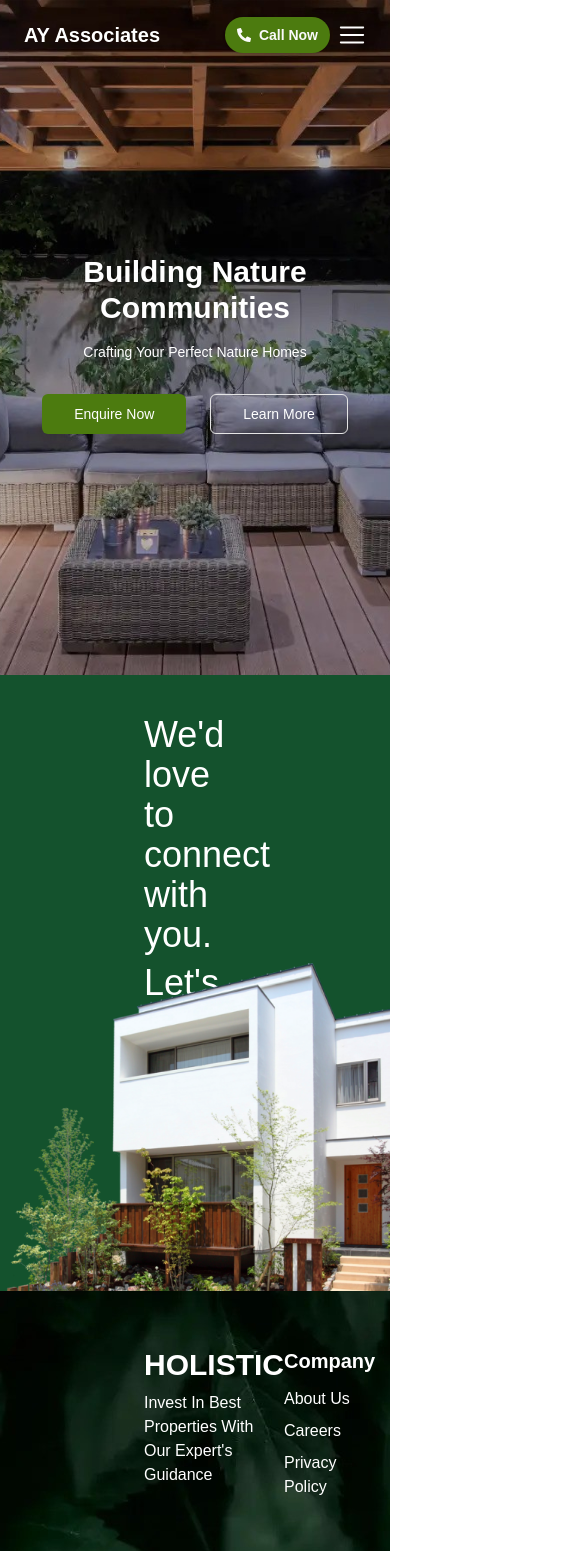
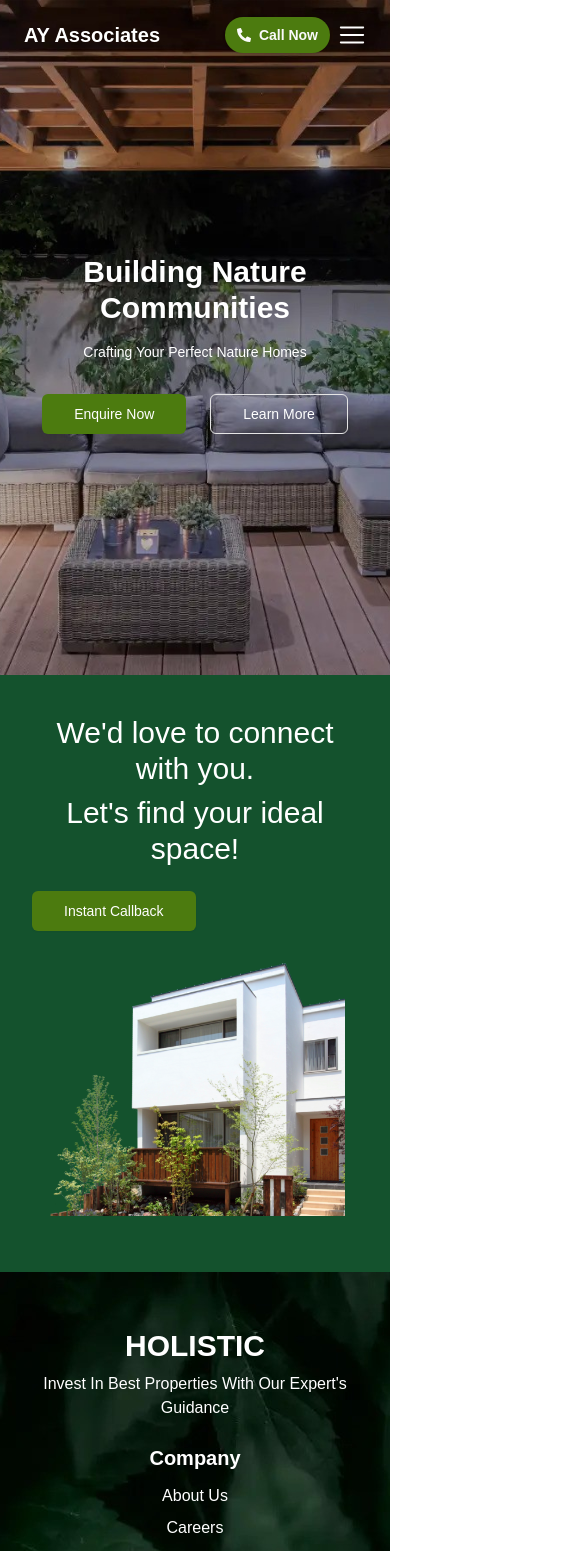
Before and after one commit to dev-kingz/ayassociates, a Next.js app: page / in a window 390 px wide. Shown: the top 1551 px of the page, 585 px wide, since content can reach past the window. Built offline with nearby package versions, Linux system fonts and the light colour scheme.

Commit message:
refactor: Update footer styling

```diff
--- a/src/components/Footer/index.tsx
+++ b/src/components/Footer/index.tsx
@@ -6,13 +6,13 @@ import SocialIcons from "../Icons/SocialIcons";
 export function Footer() {
   return (
     <footer className="Footer flex w-full flex-col bg-neutral-950 text-white">
-      <section className="TopSection relative flex flex-col md:flex-row md:justify-between md:items-center py-10 px-36 bg-primary">
-        <div className="flex flex-col self-stretch gap-12">
-          <div className="TopSectionText flex flex-col gap-2">
-            <h1 className="text-4xl font-medium">
+      <section className="TopSection relative flex flex-col md:flex-row md:justify-between md:items-center py-10 px-8 sm:px-36 bg-primary">
+        <div className="flex flex-col self-stretch gap-6 md:gap-12">
+          <div className="TopSectionText flex flex-col gap-2 text-center md:text-left">
+            <h1 className="text-3xl md:text-4xl font-medium">
               We&apos;d love to connect with you.
             </h1>
-            <h1 className="text-4xl font-medium">
+            <h1 className="text-3xl md:text-4xl font-medium">
               Let&apos;s find your ideal space!
             </h1>
           </div>
@@ -20,13 +20,13 @@ export function Footer() {
             <Button
               variant="secondary"
               size="lg"
-              className="bg-secondary text-white hover:text-lime-800"
+              className="bg-secondary text-white hover:text-lime-800 mx-auto md:mx-0"
             >
               Instant Callback
             </Button>
           </Link>
         </div>
-        <div className="self-stretch">
+        <div className="hidden md:block">
           <Image
             width={"500"}
             height={"500"}
@@ -35,10 +35,18 @@ export function Footer() {
             className="absolute right-0 bottom-0"
           />
         </div>
+        <div className="md:hidden flex justify-center py-4">
+        <Image
+          width={"300"}
+          height={"300"}
+          src="/gallery/images/footer-house-image.png"
+          alt="House"
+        />
+      </div>
       </section>
-      <section className="BottomSection flex md:flex-col md:justify-around bg-footer py-10 px-36">
-        <div className="Content py-4 flex flex-row justify-between">
-          <div className="Logo&Text mb-6 md:mb-0">
+      <section className="BottomSection flex flex-col md:justify-around bg-footer py-10 px-8 sm:px-36">
+        <div className="Content py-4 flex flex-col sm:flex-row justify-between">
+          <div className="Logo&Text mb-6 md:mb-0 text-center md:text-left">
             <Link href="/">
               <h1 className="text-3xl font-bold text-white">HOLISTIC</h1>
             </Link>
@@ -46,8 +54,8 @@ export function Footer() {
               Invest In Best Properties With Our Expert&apos;s Guidance
             </p>
           </div>
-          <div className="QuickLinks flex flex-row gap-24">
-            <div className="flex flex-col mb-6 md:mb-0">
+          <div className="QuickLinks flex flex-col sm:flex-row gap-8 sm:gap-24 text-center md:text-left">
+            <div className="flex flex-col mb-6 md:mb-0 items-center sm:items-start">
               <h2 className="text-xl font-semibold mb-3">Company</h2>
               <nav className="flex flex-col space-y-2">
                 <Link href="/about" className="hover:text-white/80">
@@ -61,9 +69,9 @@ export function Footer() {
                 </Link>
               </nav>
             </div>
-            <div className="flex flex-col mb-6 md:mb-0">
+            <div className="flex flex-col mb-6 md:mb-0 items-center sm:items-start">
               <h2 className="text-xl font-semibold mb-3">Contact Us</h2>
-              <nav className="flex flex-col  space-y-2">
+              <nav className="flex flex-col space-y-2">
                 <Link href="/contact" className="hover:text-white/80">
                   Contact
                 </Link>
@@ -75,8 +83,8 @@ export function Footer() {
                 </Link>
               </nav>
             </div>
-            <div className="flex flex-col mb-6 md:mb-0">
-              <h2 className="flex flex-col text-xl font-semibold mb-3">Projects</h2>
+            <div className="flex flex-col mb-6 md:mb-0 items-center sm:items-start">
+              <h2 className="text-xl font-semibold mb-3">Projects</h2>
               <nav className="flex flex-col space-y-2">
                 <Link
                   href="/projects/holistic-royal-farms"
@@ -97,11 +105,11 @@ export function Footer() {
             </div>
           </div>
         </div>
-        <div className="SocialIcons py-8 flex flex-col self-stretch items-end gap-10">
-          <div className="px-20 w-full h-[1px] bg-gray-300" />
+        <div className="SocialIcons py-8 flex flex-col self-stretch items-center sm:items-end gap-10">
+          <div className="w-full h-[1px] bg-gray-300" />
           <SocialIcons />
         </div>
       </section>
-    </footer >
+    </footer>
   );
 }
```
